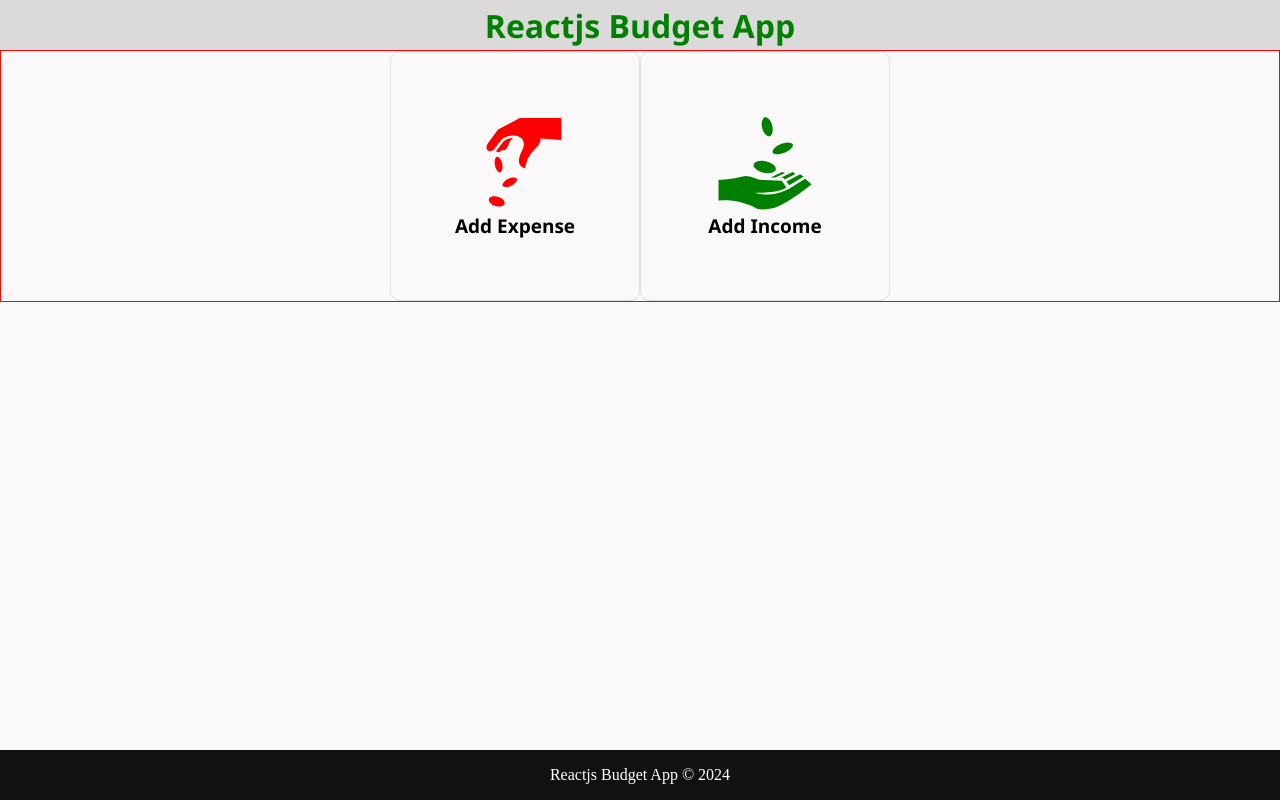
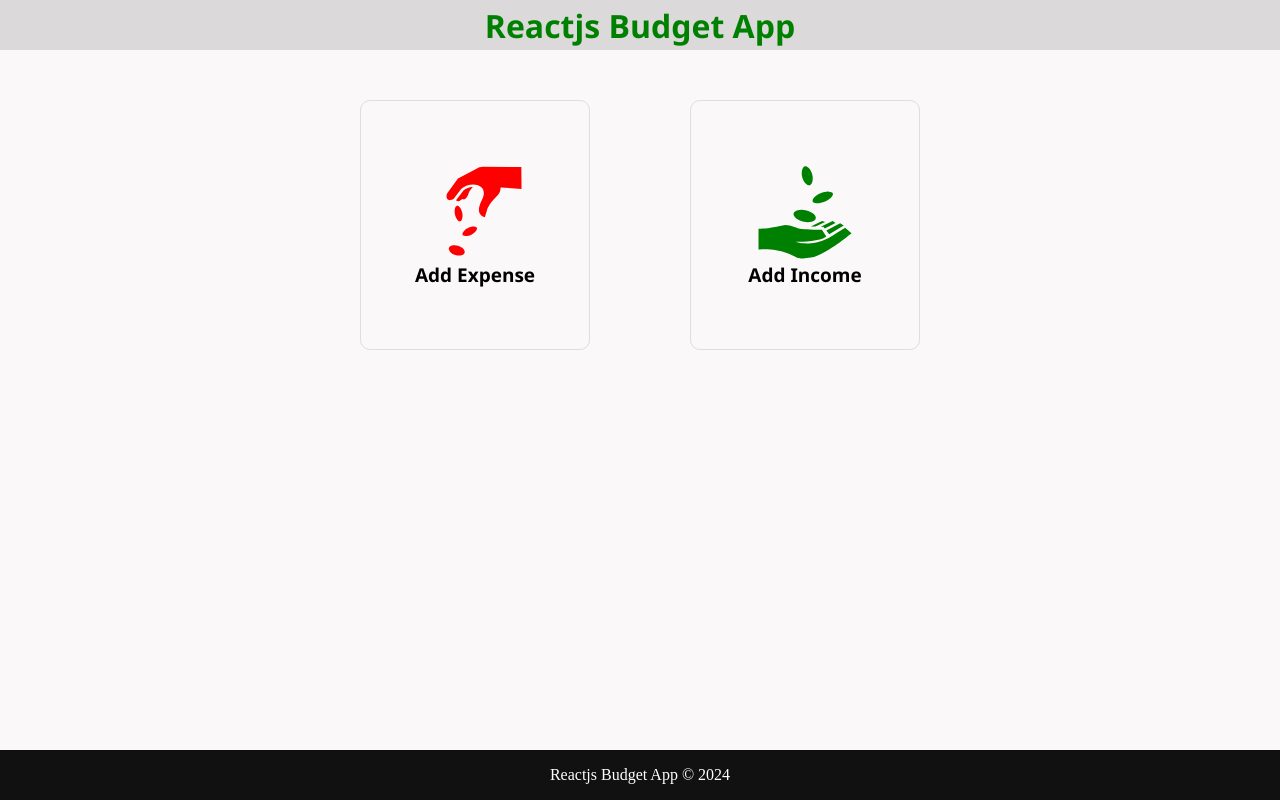
Before and after one commit to dantocome/first_react, a React (Vite) app: page / in a window 1280 px wide. Built offline with nearby package versions, Linux system fonts and the light colour scheme.

Commit message:
all added files

```diff
--- a/src/container/container.css
+++ b/src/container/container.css
@@ -33,15 +33,15 @@ h1{
     color: green;
 }
 .box-wrapper{
-    border: 1px solid red;
     display: flex;
     align-items: center;
     justify-content: center;
     width: 100%;
+    margin-top: 50px;
 }
 .box-expense, .box-income{
     border: 1px solid #dedede;
-    width: 250px;
+    width: 230px;
     height: 250px;
     display: flex;
     align-items: center;
@@ -51,4 +51,5 @@ h1{
     font-size: 19px;
     font-weight: bold;
     font-family:'Segoe UI', Tahoma, Geneva, Verdana, sans-serif;
+    margin: 0px 50px;
 }
```
